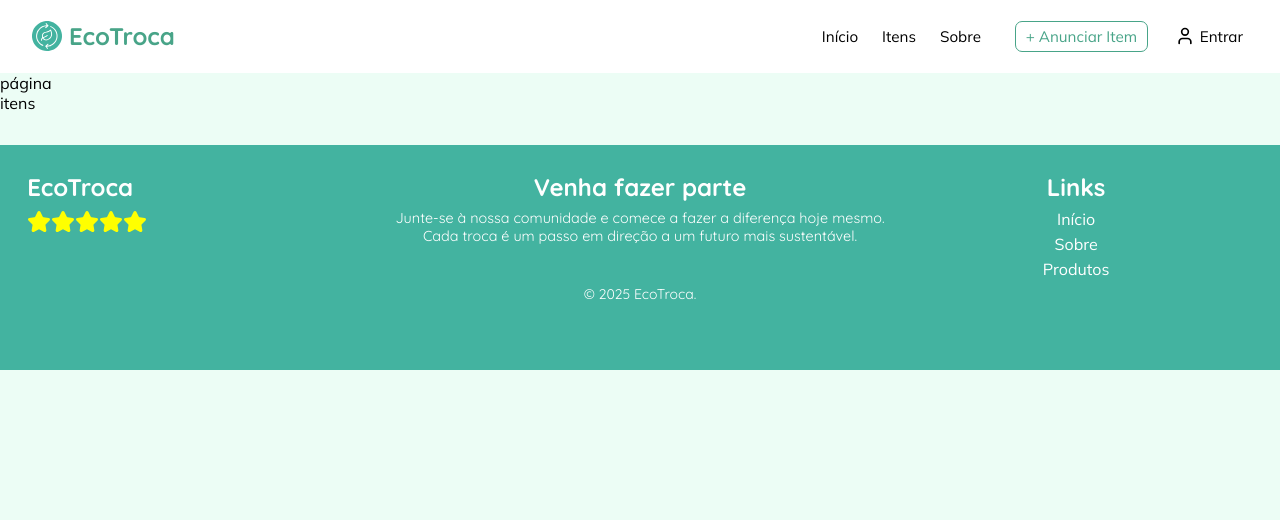
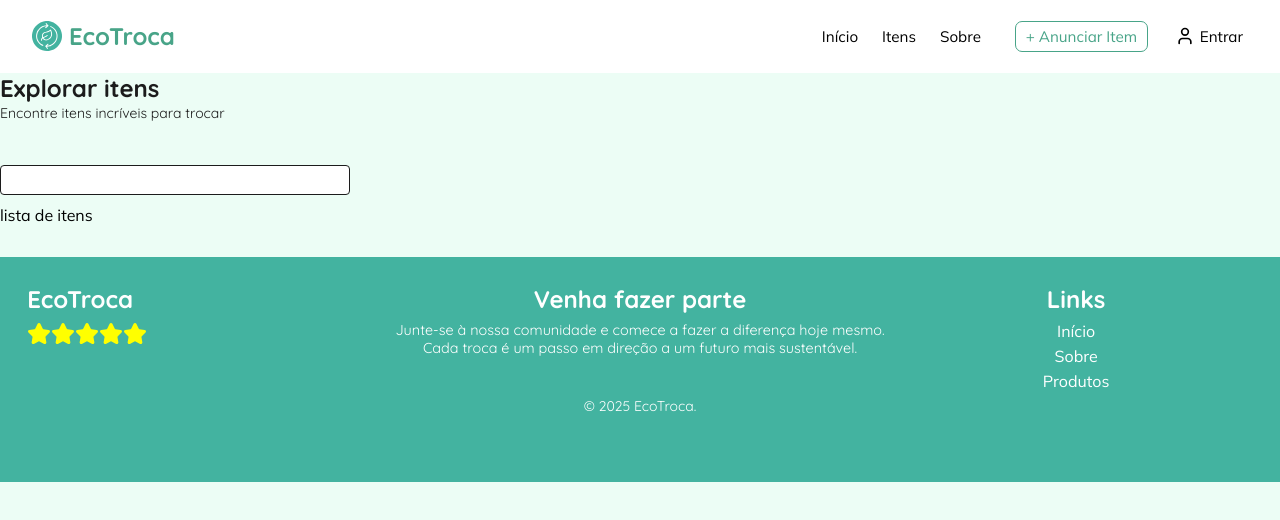
Before and after one commit to FernandaMaressa/EcoTroca, a React (Vite) app: page /itens in a window 1280 px wide. Shown: the top 520 px of the page. Built offline with nearby package versions, Linux system fonts and the light colour scheme.

Commit message:
feat: iniciando pagina de listagem de itens

```diff
--- a/src/pages/itens/Itens.jsx
+++ b/src/pages/itens/Itens.jsx
@@ -1,12 +1,19 @@
 import NavBar from "../../components/NavBar";
 import Footer from "../../components/Footer";
+import { Search } from "lucide-react";
 
 export default function Itens() {
   return (
     <section>
       <NavBar />
-      <div>página</div>
-      <div>itens</div>
+      <div>
+        <h2>Explorar itens</h2>
+        <p>Encontre itens incríveis para trocar</p>
+      </div>
+      <div>
+        <input type="text" name="buscarItem" id="buscarItem" />
+      </div>
+      <section>lista de itens</section>
       <Footer />
     </section>
   );
```
